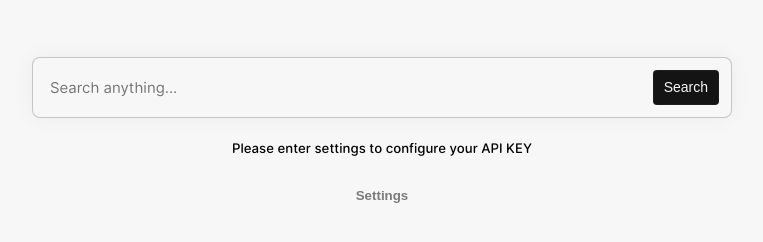
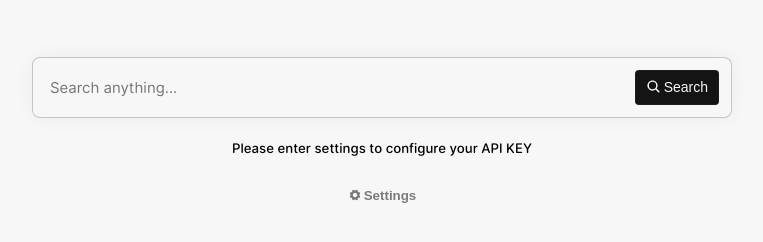
Before and after one commit to TopMyster/Nexus, a React (Vite) app: page / in a window 1280 px wide. Shown: the part 352-594 px from the top of the page, without its empty margins (258-1021 px from the left). Built offline with nearby package versions, Linux system fonts and the light colour scheme.

Commit message:
feat: React icons

```diff
--- a/package.json
+++ b/package.json
@@ -12,7 +12,8 @@
   "dependencies": {
     "motion": "^12.42.2",
     "react": "^19.1.0",
-    "react-dom": "^19.1.0"
+    "react-dom": "^19.1.0",
+    "react-icons": "^5.7.0"
   },
   "devDependencies": {
     "@eslint/js": "^9.25.0",
--- a/src/AISearch.tsx
+++ b/src/AISearch.tsx
@@ -1,5 +1,6 @@
 import { useState, useEffect } from "react"
 import { motion, AnimatePresence } from "motion/react"
+import { FaArrowUp } from "react-icons/fa6"
 
 interface Props {
     query: string,
@@ -65,7 +66,7 @@ export default function AISearch({query, api_key}: Props) {
             ))}
             <motion.div className='input-box' initial={{ y: 50 }} animate={{ y: 0 }} >
                 <input placeholder='Chat with Nexus' value={text} onChange={(e) => {setText(e.target.value)}} onKeyDown={(e) => e.key === "Enter" && askAI(text, api_key)}/>
-                <motion.button initial={{ scale: 1, opacity: 1 }} whileTap={{ scale: 0.8, opacity: 0.8 }} onClick={() => {askAI(text, api_key)}}>Ask</motion.button>
+                <motion.button initial={{ scale: 1, opacity: 1 }} whileTap={{ scale: 0.8, opacity: 0.5 }} onClick={() => {askAI(text, api_key)}}><FaArrowUp size={15}/></motion.button>
             </motion.div>
         </AnimatePresence>
     )
--- a/src/App.tsx
+++ b/src/App.tsx
@@ -1,5 +1,7 @@
 import { useState } from 'react'
 import AISearch from './AISearch'
+import { IoSearch } from "react-icons/io5";
+import { IoIosArrowBack, IoIosSettings } from "react-icons/io";
 import { motion, AnimatePresence } from "motion/react"
 
 export default function App() {
@@ -74,7 +76,7 @@ export default function App() {
   return (
     isQuestion ? (
       <AnimatePresence>
-        <motion.button whileHover={{ scale: 1.1 }} whileTap={{ scale: 0.95 }} className="back-btn" onClick={() => {setIsQuestion(false)}}>Back</motion.button>
+        <motion.button whileHover={{ scale: 1.1 }} whileTap={{ scale: 0.95 }} className="back-btn" onClick={() => {setIsQuestion(false)}}><IoIosArrowBack size={25}/></motion.button>
         <AISearch query={searchQuery} api_key={API_KEY || ""}/>
       </AnimatePresence>
     ) :
@@ -82,10 +84,18 @@ export default function App() {
       <motion.h1 initial={{ scale: 1.3 }} animate={{ scale: 1 }} className='logo'>Nexus</motion.h1>
       <motion.div className='search-box' initial={{ scale: 0.7, opacity: 0 }} animate={{ scale: 1, opacity: 1 }}>
         <input placeholder='Search anything...' value={searchQuery} onChange={(e) => {setSearchQuery(e.target.value)}} onKeyDown={(e) => e.key === "Enter" && search(searchQuery)}/>
-        <motion.button initial={{ scale: 1, opacity: 1 }} whileTap={{ scale: 0.8, opacity: 0.8 }} onClick={() => {search(searchQuery)}}>Search</motion.button>
+        <motion.button initial={{ scale: 1, opacity: 1 }} whileTap={{ scale: 0.8, opacity: 0.8 }} onClick={() => {search(searchQuery)}}>
+          <div style={{ display: 'flex', flexDirection: "row", gap: 3 }}>
+            <IoSearch size={15}/>Search
+          </div>
+        </motion.button>
       </motion.div>
             {!API_KEY ? <motion.h5 initial={{ scale: 1, opacity: 1 }} exit={{ opacity: 0, scale: 0.2 }} style={{ opacity: 0.6 }}>Please enter settings to configure your API KEY</motion.h5> : null}
-      <motion.button className='settings-button' initial={{ scale: 1, opacity: 0.5 }} whileTap={{ scale: 0.8, opacity: 0 }} onClick={() => {setIsSettings(!isSettings)}}>Settings</motion.button>
+      <motion.button className='settings-button' initial={{ scale: 1, opacity: 0.5 }} whileTap={{ scale: 0.8, opacity: 0 }} onClick={() => {setIsSettings(!isSettings)}}>
+        <div style={{ display: 'flex', flexDirection: "row", gap: 2 }}>
+          <IoIosSettings size={14}/>Settings
+        </div>
+      </motion.button>
       {isSettings && (
         <motion.div className='settings' initial={{ scale: 1.2, opacity: 0 }} animate={{ scale: 1, opacity: 1 }} exit={{ scale: 0.5, opacity: 0 }}>
           <div>
--- a/src/index.css
+++ b/src/index.css
@@ -38,6 +38,9 @@ body {
     font-weight: bold;
     font-size: 80px;
     color: var(--txt-color);
+    user-select: none;
+    -webkit-user-select: none;
+    -moz-user-select: none;
 }
 
 .search-box {
@@ -76,6 +79,12 @@ body {
     margin-left: auto;
     width: fit-content;
     transition: 1s cubic-bezier(0.075, 0.82, 0.165, 1);
+}
+
+button {
+    user-select: none;
+    -webkit-user-select: none;
+    -moz-user-select: none;
 }
 
 .settings-button {
@@ -143,7 +152,7 @@ body {
 
 .user-msg {
     margin-left: auto;
-    margin-right: 5vw;
+    margin-right: 10px;
     margin-top: 35px;
     margin-bottom: 35px;
     background-color: var(--txt-color);
@@ -161,8 +170,8 @@ body {
     position: fixed;
     top: 15px;
     left: 10px;
-    background-color: var(--txt-color);
-    color: var(--bg-color);
+    background-color: transparent;
+    color: var(--txt-color);
     padding: 5px 10px;
     border: none;
     border-radius: 3px;
```
Also changed, not shown: 1 other file (tests, documents, lock files or other folders).
